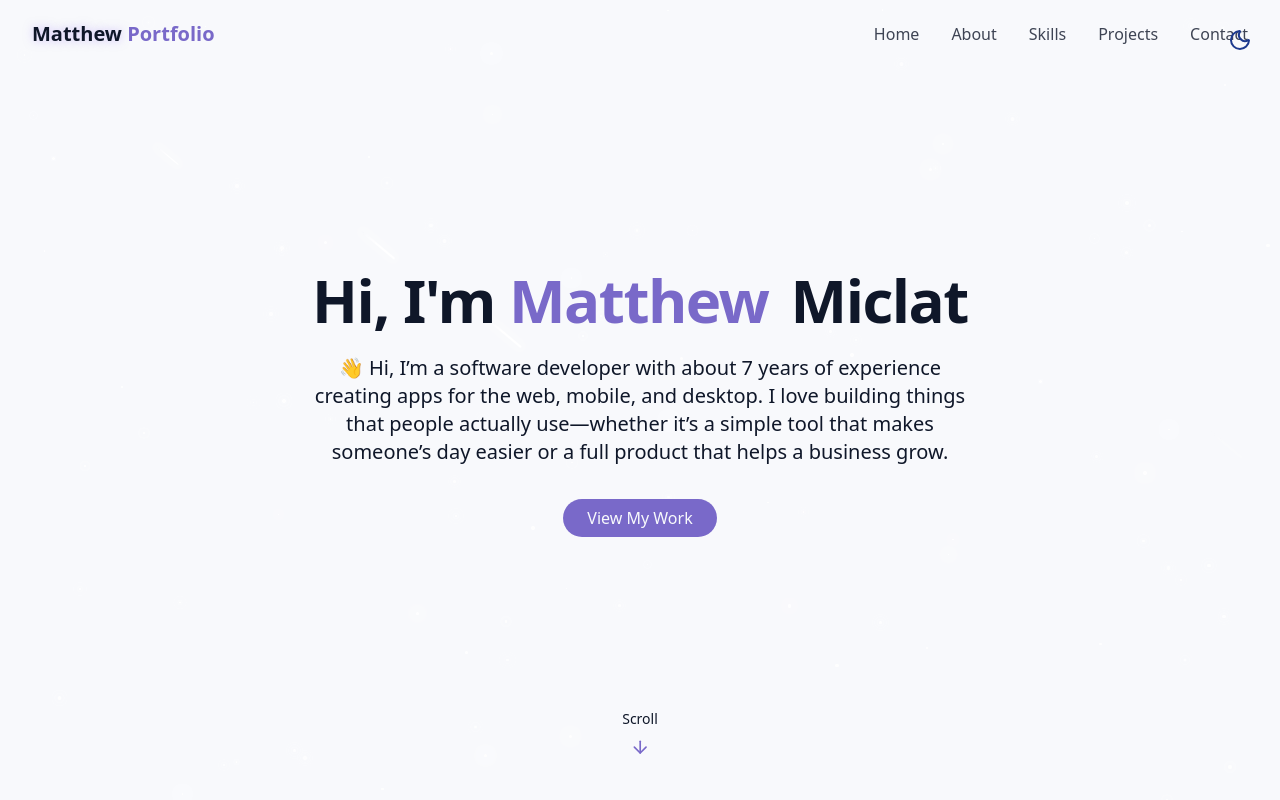
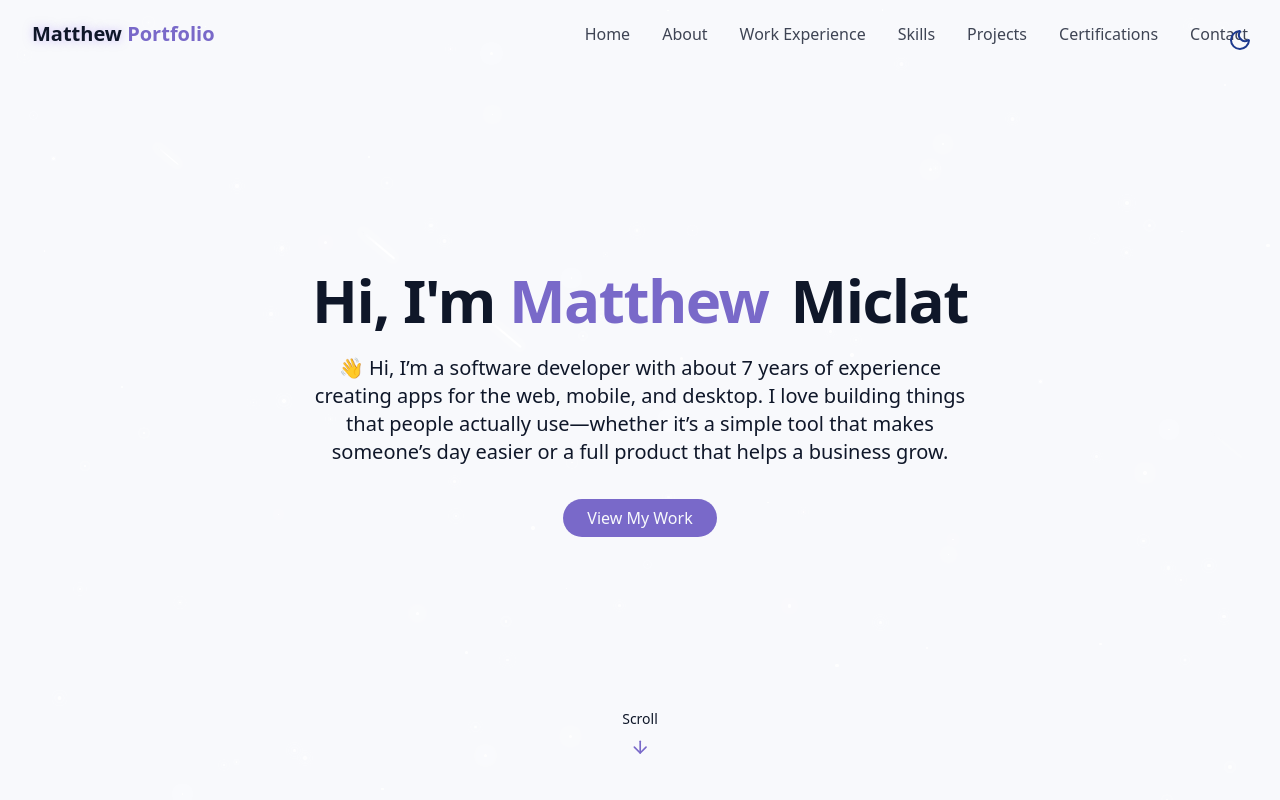
Before and after one commit to matthewmics/matthewmics.github.io, a React (Vite) app in the folder _new/: page / in a window 1280 px wide. Shown: the top 800 px of the page. Built offline with nearby package versions, Linux system fonts and the light colour scheme.

Commit message:
Fix Navbar

```diff
--- a/_new/src/components/Navbar.jsx
+++ b/_new/src/components/Navbar.jsx
@@ -5,11 +5,15 @@ import { Menu, X } from 'lucide-react'
 const navItems = [
     {
         name: 'Home',
-        href: '#home',
+        href: '#hero',
     },
     {
         name: 'About',
         href: '#about',
+    },
+    {
+        name: 'Work Experience',
+        href: '#work-experience',
     },
     {
         name: 'Skills',
@@ -18,6 +22,10 @@ const navItems = [
     {
         name: 'Projects',
         href: '#projects',
+    },
+    {
+        name: 'Certifications',
+        href: '#certifications',
     },
     {
         name: 'Contact',
@@ -58,7 +66,7 @@ const Navbar = () => {
         <nav
             className={cn(
                 'fixed w-full z-40 transition-300',
-                isScrolled && !isOpen ? 'py-3 bg-background/80 backdrop-blur-sm shadow-xs' : 'py-5',
+                isScrolled && !isOpen ? 'py-4 bg-background/80 backdrop-blur-sm shadow-xs' : 'py-5',
             )}
         >
             <div className='container flex items-center justify-between'>
@@ -69,7 +77,7 @@ const Navbar = () => {
                 </a>
 
                 {/* desktop version */}
-                <div className='hidden md:flex space-x-8'>
+                <div className='hidden min-[1024px]:flex space-x-8'>
                     {navItems.map((item, index) => (
                         <a
                             key={index}
@@ -87,7 +95,7 @@ const Navbar = () => {
                     onClick={() => {
                         setIsOpen(prev => !prev)
                     }}
-                    className='md:hidden p-2 text-foreground'
+                    className='min-[1024px]:hidden p-2 text-foreground'
                     aria-label={isOpen ? 'Close menu' : 'Open menu'}
                 >
                     {isOpen ? <X size={24} /> : <Menu size={24} />}
@@ -96,7 +104,7 @@ const Navbar = () => {
                 <div
                     className={cn(
                         'fixed top-0 left-0 right-0 bottom-0 bg-background/95 backdrop-blur-md z-40 flex flex-col items-center justify-center',
-                        'transition-all duration-300 md:hidden',
+                        'transition-all duration-300 min-[1024px]:hidden',
                         isOpen
                             ? 'opacity-100 pointer-events-auto'
                             : 'opacity-0 pointer-events-none',
```
